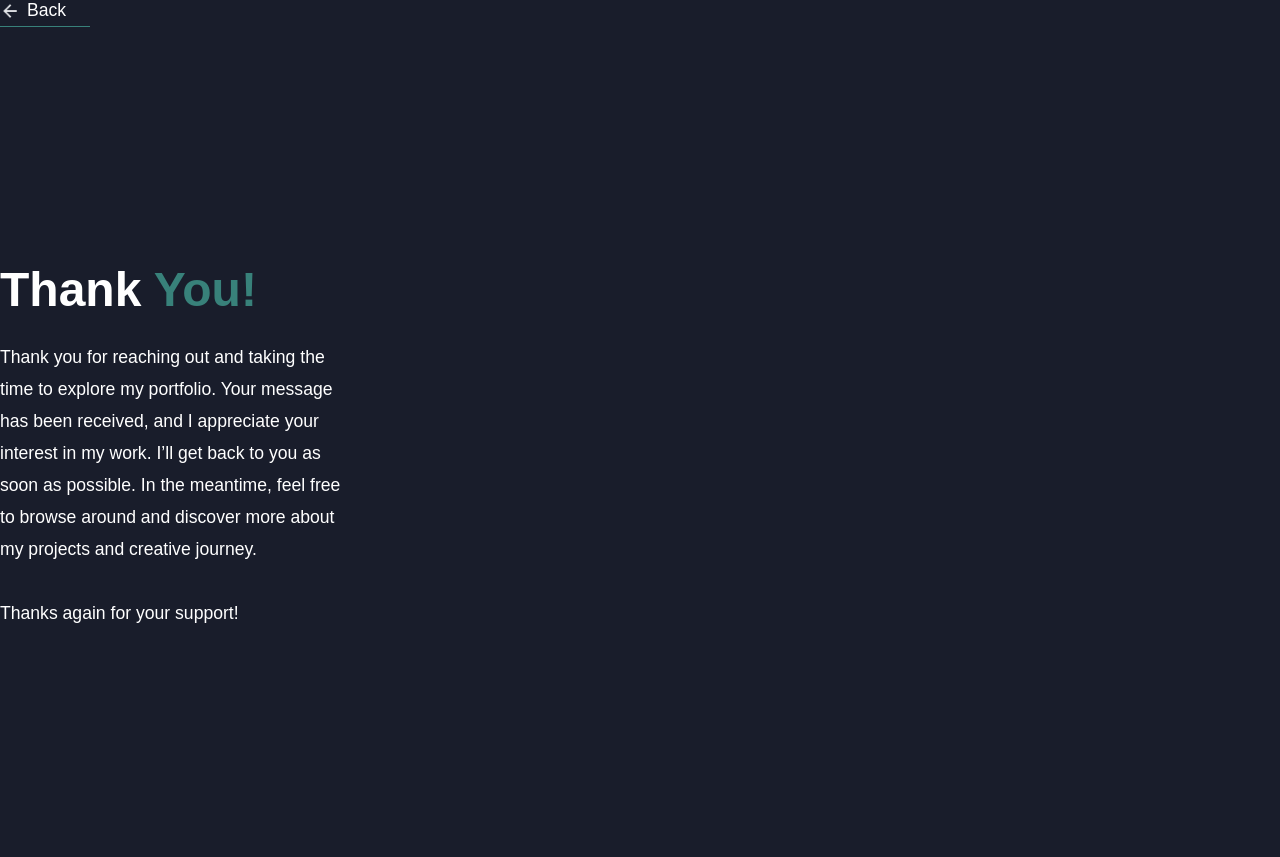
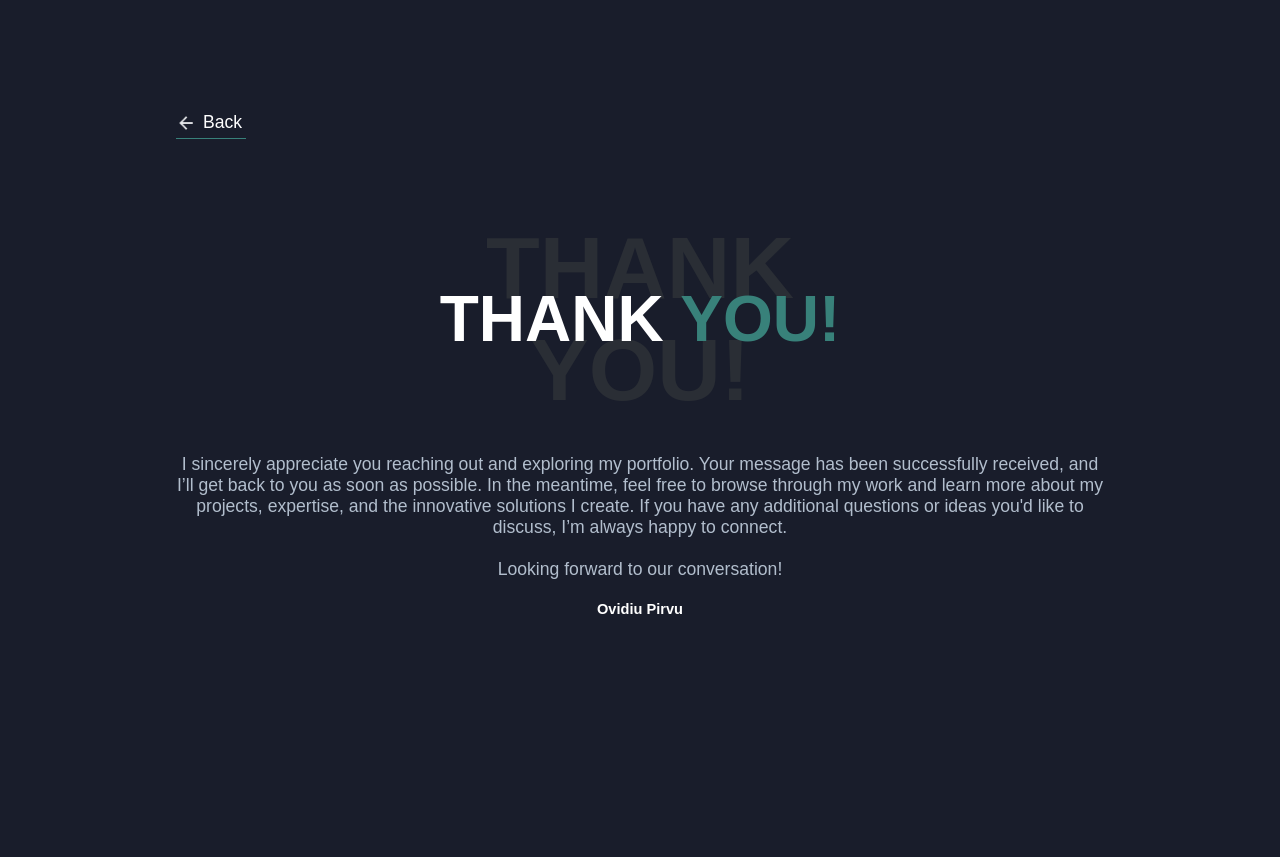
Before and after one commit to OvidiuTim/flask-portfolio, a Flask app: page /thankyou in a window 1280 px wide. After the commit the page ends 614 px from the top, so only its background shows below. Run offline with Flask 3, Linux system fonts and the light colour scheme.

Commit message:
thank you page
thank you page

```diff
--- a/static/styles/styles.css
+++ b/static/styles/styles.css
@@ -834,7 +834,6 @@ section {
   flex-direction: row;
   align-items: center;
   gap: 7px;
-  width:7%;
 }
 .goback span{
   display: flex;
--- a/templates/index.html
+++ b/templates/index.html
@@ -15,6 +15,7 @@
     <link href="https://cdnjs.cloudflare.com/ajax/libs/font-awesome/5.15.4/css/all.min.css" rel="stylesheet">
     <script src="https://kit.fontawesome.com/303bd79ef7.js" crossorigin="anonymous"></script>
     <link href="https://fonts.googleapis.com/css2?family=Material+Symbols+Outlined" rel="stylesheet" />
+
 </head>
 
 <body class="main-content">
--- a/templates/thanks.html
+++ b/templates/thanks.html
@@ -9,8 +9,32 @@
     <body>
 
 
-        <header class="container header active" id="home">
-            <a class="goback" data-id="portfolio" href="{{ url_for('home') }}">
+        <section class="container header active" id="home">
+            <div class="blogs-content">
+                <div class="main-title">
+                    <div class="sameline">
+                        <a class="goback" data-id="portfolio" href="{{ url_for('home') }}">
+                            <span><img src="../static/img/icon/back.png" alt=""></span> Back
+                        </a>
+                        <div style="height: 70vh; display: flex; flex-direction: column; align-items: center; justify-content: center;">
+                            <h2>Thank <span>you!</span><span class="bg-text">Thank you!</span></h2>
+                            <br><br>
+                            <p style="text-align: center !important; padding-top: 3.5rem;">
+I sincerely appreciate you reaching out and exploring my portfolio. Your message has been successfully received, and I’ll get back to you as soon as possible.
+
+In the meantime, feel free to browse through my work and learn more about my projects, expertise, and the innovative solutions I create. If you have any additional questions or ideas you'd like to discuss, I’m always happy to connect.        <br><br>
+Looking forward to our conversation!
+                                <br><br>
+                            </p>
+
+                            <h5 >Ovidiu Pirvu</h5>
+                        </div>
+
+
+                    </div>
+                </div>
+            </div>
+            <!--<a class="goback" data-id="portfolio" href="{{ url_for('home') }}">
                 <span><img src="../static/img/icon/back.png" alt=""></span> Back
             </a>
             <div class="header-content">
@@ -30,7 +54,7 @@
                 <div class="right-header">
 
                 </div>
-            </div>
-        </header>
+            </div>-->
+        </section>
     </body>
 </html>
```
